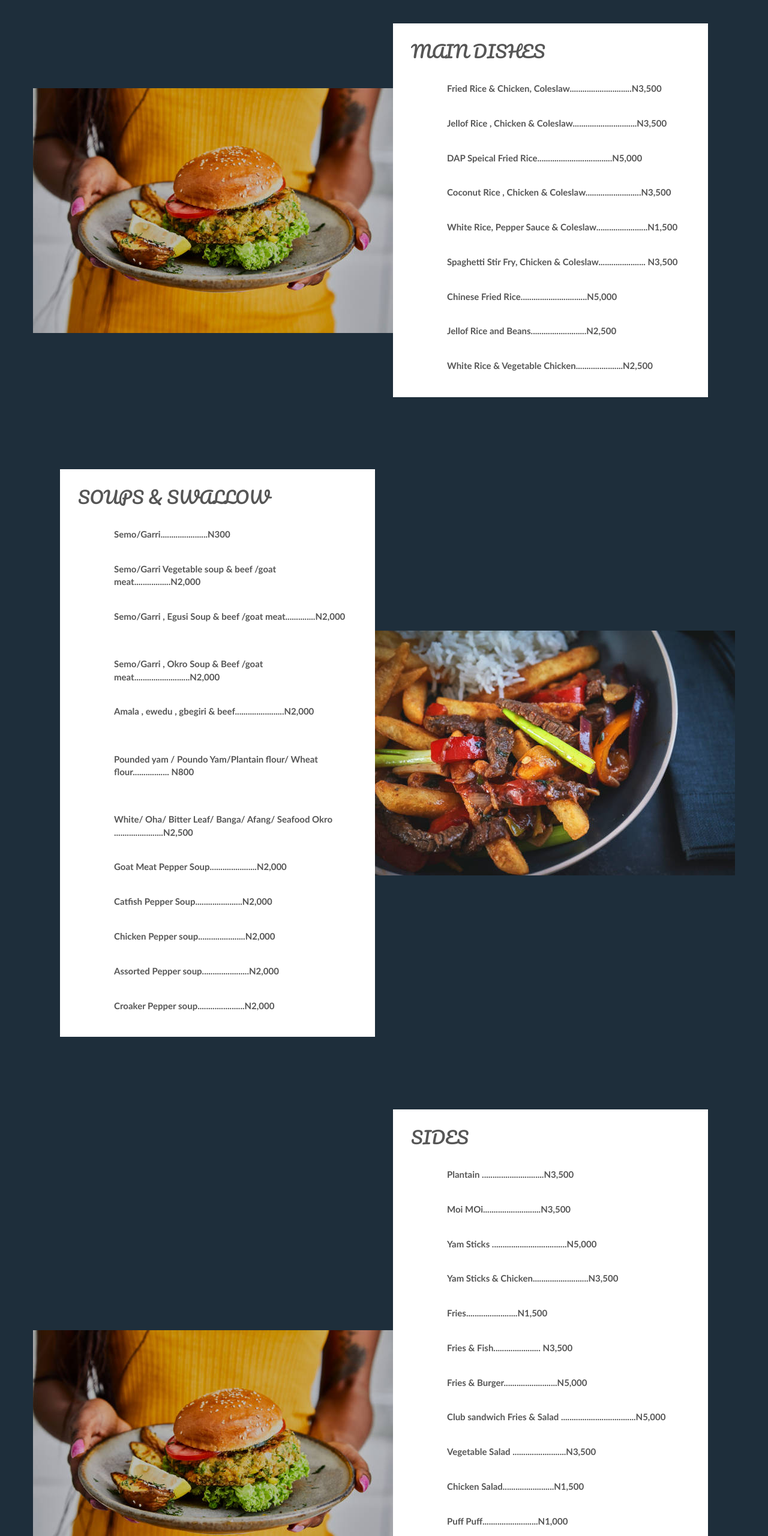
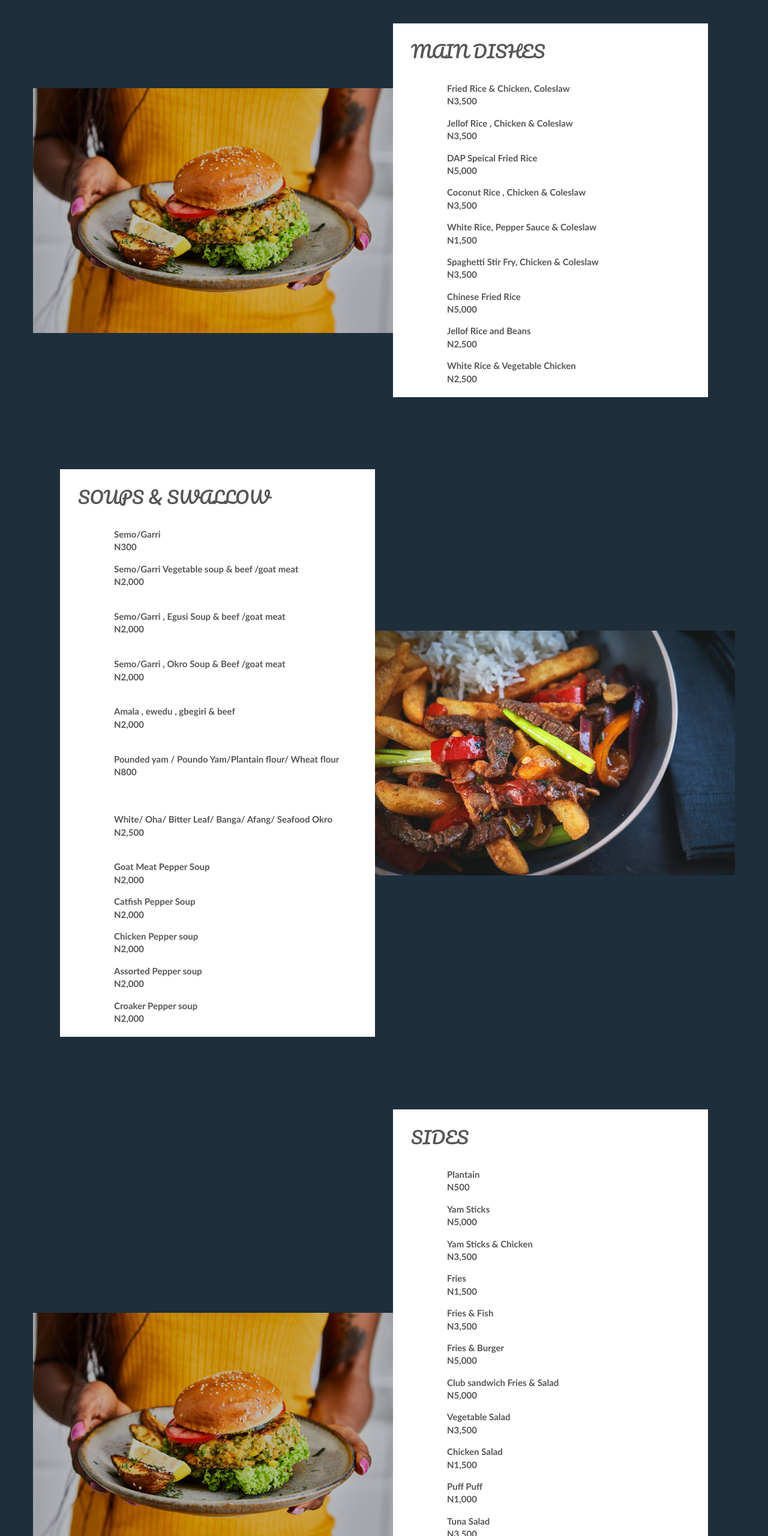
Before and after one commit to Gigx267/Dine-Pack-2024, a plain HTML site: page food/Resturant.html in a window 1280 px wide. Shown: the part 2480-5040 px from the top of the page at 60% size. Drawn offline with Linux system fonts and the light colour scheme.

Commit message:
Resturant.html

```diff
--- a/food/Resturant.html
+++ b/food/Resturant.html
@@ -198,17 +198,17 @@ style="{
                                     </div>
 
                                     <ul>
-                                        <li>Fried Rice & Chicken, Coleslaw.............................N3,500 </li>
-                                        <li> Jellof Rice , Chicken & Coleslaw..............................N3,500</li>
-                                        <li> DAP Speical Fried Rice...................................N5,000 </li>
-                                        <li> Coconut Rice , Chicken & Coleslaw..........................N3,500</li>
-                                        <li> White Rice, Pepper Sauce & Coleslaw........................N1,500 </li>
-                                        <li> Spaghetti Stir Fry, Chicken & Coleslaw...................... N3,500</li>
-                                        <li> Chinese Fried Rice...............................N5,000
+                                        <li>Fried Rice & Chicken, Coleslaw <br>N3,500 </li>
+                                        <li> Jellof Rice , Chicken & Coleslaw <br>N3,500</li>
+                                        <li> DAP Speical Fried Rice<br>N5,000 </li>
+                                        <li> Coconut Rice , Chicken & Coleslaw<br>N3,500</li>
+                                        <li> White Rice, Pepper Sauce & Coleslaw<br>N1,500 </li>
+                                        <li> Spaghetti Stir Fry, Chicken & Coleslaw <br>N3,500</li>
+                                        <li> Chinese Fried Rice <br>N5,000
 
                                         </li>
-                                        <li> Jellof Rice and Beans..........................N2,500 </li>
-                                        <li> White Rice & Vegetable Chicken......................N2,500</li>
+                                        <li> Jellof Rice and Beans<br>N2,500 </li>
+                                        <li> White Rice & Vegetable Chicken<br>N2,500</li>
 
                                 </div>
                             </div>
@@ -222,12 +222,12 @@ style="{
                                     </div>
 
                                     <ul>
-                                        <li>Semo/Garri......................N300 </li>
-                                        <li>Semo/Garri Vegetable soup & beef /goat meat.................N2,000</li><BR>
-                                        <li> Semo/Garri , Egusi Soup & beef /goat meat..............N2,000 </li><BR>
-                                        <li> Semo/Garri , Okro Soup & Beef /goat meat..........................N2,000</li><BR>
-                                        <li> Amala , ewedu , gbegiri & beef.......................N2,000 </li><BR>
-                                        <li> Pounded yam / Poundo Yam/Plantain flour/ Wheat flour................. N800</li><BR>
+                                        <li>Semo/Garri<br>N300 </li>
+                                        <li>Semo/Garri Vegetable soup & beef /goat meat<br>N2,000</li><BR>
+                                        <li> Semo/Garri , Egusi Soup & beef /goat meat<br>N2,000 </li><BR>
+                                        <li> Semo/Garri , Okro Soup & Beef /goat meat<br>N2,000</li><BR>
+                                        <li> Amala , ewedu , gbegiri & beef<br>N2,000 </li><BR>
+                                        <li> Pounded yam / Poundo Yam/Plantain flour/ Wheat flour <br> N800</li><BR>
                                        <BR> <li> White/
 
 
@@ -243,14 +243,14 @@ style="{
                                             Afang/
 
 
-                                            Seafood Okro .......................N2,500
+                                            Seafood Okro<br> N2,500
                                            </li><BR>
 
-                                        <li> Goat Meat Pepper Soup......................N2,000</li>
-                                        <li> Catfish Pepper Soup......................N2,000</li>
-                                        <li> Chicken Pepper soup......................N2,000 </li>
-                                        <li> Assorted Pepper soup......................N2,000</li>
-                                        <li> Croaker Pepper soup......................N2,000</li>
+                                        <li> Goat Meat Pepper Soup<br>N2,000</li>
+                                        <li> Catfish Pepper Soup<br>N2,000</li>
+                                        <li> Chicken Pepper soup<br>N2,000 </li>
+                                        <li> Assorted Pepper soup<br>N2,000</li>
+                                        <li> Croaker Pepper soup <br>N2,000</li>
                                     </ul>
                                 </div>
                             </div>
@@ -267,27 +267,26 @@ style="{
                                     </div>
 
                                     <ul>
-                                        <li>Plantain .............................N3,500 </li>
-                                        <li>Moi MOi...........................N3,500</li>
-                                        <li>Yam Sticks ...................................N5,000 </li>
-                                        <li> Yam Sticks & Chicken..........................N3,500</li>
-                                        <li> Fries........................N1,500 </li>
-                                        <li> Fries & Fish...................... N3,500</li>
-                                        <li> Fries & Burger.........................N5,000
+                                        <li>Plantain <br>N500</li>
+                                        <li>Yam Sticks <br>N5,000 </li>
+                                        <li> Yam Sticks & Chicken<br>N3,500</li>
+                                        <li> Fries<br>N1,500 </li>
+                                        <li> Fries & Fish<br> N3,500</li>
+                                        <li> Fries & Burger <br>N5,000
 
                                         </li>
-                                        <li>Club sandwich Fries & Salad ...................................N5,000 </li>
-                                        <li>Vegetable Salad .........................N3,500</li>
-                                        <li> Chicken Salad........................N1,500 </li>
-                                        <li> Puff Puff..........................N1,000 </li>
-                                        <li> Tuna Salad...................... N3,500</li>
-                                        <li> Grilled catfish......................N5,000
+                                        <li>Club sandwich Fries & Salad <br>N5,000 </li>
+                                        <li>Vegetable Salad <br>N3,500</li>
+                                        <li> Chicken Salad <br>N1,500 </li>
+                                        <li> Puff Puff <br>N1,000 </li>
+                                        <li> Tuna Salad<br> N3,500</li>
+                                        <li> Grilled catfish<br> N5,000
 
-                                        <li>Club sandwich Fries & Salad ................N2,500</li>
-                                        <li> Shawarma........................N2,500 </li>
-                                        <li> Asun & Fried Plantain/Bole.................... N2,000</li>
-                                        <li>Indomie & Egg......................N1,500</li>
-                                        <li>Popcorn ......................N500</li>
+                                        <li>Club sandwich Fries & Salad <br>N2,500</li>
+                                        <li> Shawarma <br>N2,500 </li>
+                                        <li> Asun & Fried Plantain/Bole  <br>N2,000</li>
+                                        <li>Indomie & Egg <br>N1,500</li>
+                                        <li>Popcorn <br>N500</li>
                                 </div>
                             </div>
                         </div>
@@ -314,23 +313,23 @@ style="{
                     </div>
 
                     <ul>
-                        <li> Beef/Goat Meat/Fish  .......................N500 </li>
-                        <li> Chicken..........................N1,500</li>
-                        <li> Egg................................N1,000 </li>
-                        <li>Assorted/Titus Fish......................N700 </li>
-                        <li> Croaker Fish............................N1,000 </li>
-                        <li> Cat Fish.........................N2,000 </li>
-                        <li> Croaker Fish......................N300</li>
+                        <li> Beef/Goat Meat/Fish <br>  N500 </li>
+                        <li> Chicken<br> N1,500</li>
+                        <li> Egg<br> N1,000 </li>
+                        <li>Assorted/Titus Fish <br>N700 </li>
+                        <li> Croaker Fish <br>N1,000 </li>
+                        <li> Cat Fish <br>N2,000 </li>
+                        <li> Croaker Fish<br> N300</li>
                     </ul>
 
                     <h4>Drinks  </h4>
 
 
                 <ul>
-                    <li> Coke /Fanta /Sprite/Mirinda /pop  .......................N300 </li>
-                    <li> Arabain tea 2,000..........................N2,000</li>
-                    <li> Malt/Infinite Power /Farouz............................N400 </li>
-                    <li>Water ............................N200 </li>
+                    <li> Coke /Fanta /Sprite/Mirinda /pop <br> N300 </li>
+                    <li> Arabain tea 2,000 <br>N2,000</li>
+                    <li> Malt/Infinite Power /Farouz<br>N400 </li>
+                    <li>Water <br>N200 </li>
 
                 </ul>
 
```
